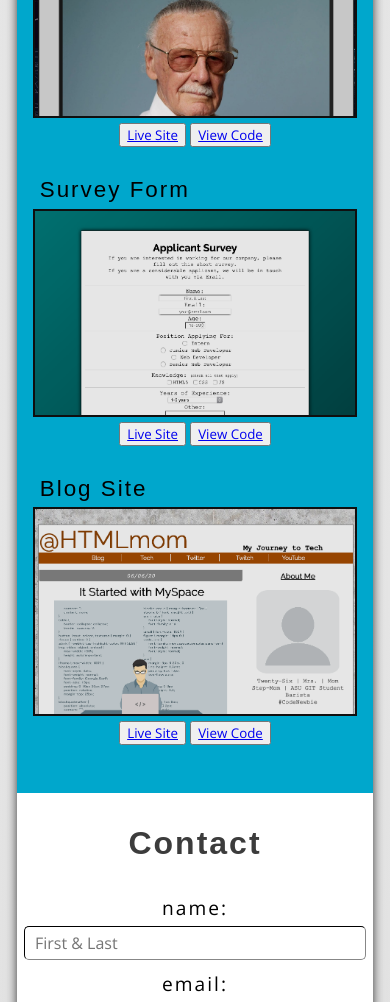
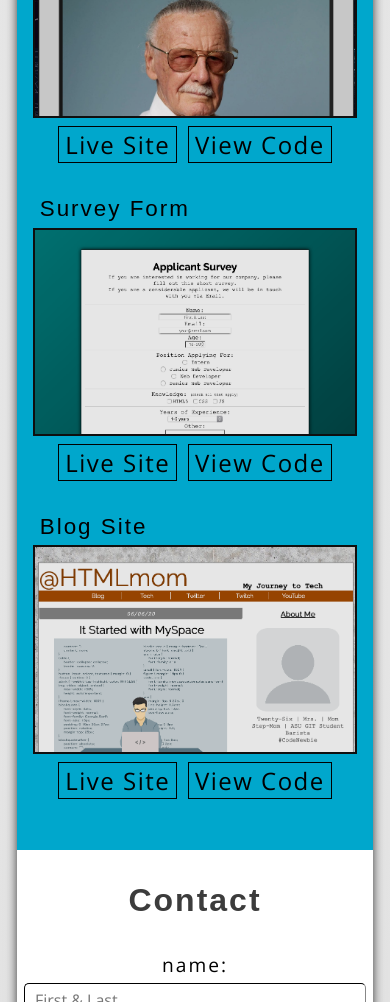
Before and after one commit to taykcreative/Portfolio, a plain HTML site: page index.html in a window 390 px wide. Shown: the part 1320-2322 px from the top of the page. Drawn offline with nearby package versions, Linux system fonts and the light colour scheme; a web font is replaced by a local one.

Commit message:
Update style.css
Added styles to "Live Site" and "View Code" buttons.

```diff
--- a/style.css
+++ b/style.css
@@ -169,6 +169,25 @@ h4 {
     box-shadow: 0 0 20px #fff;
 }
 
+.livecode {
+    display: flex;
+    justify-content: space-around;
+    padding: 0 10%;
+}
+
+.livecode a {
+    text-decoration: none;
+    color: #000;
+    font-size: 1rem;
+    letter-spacing: 1.5px;
+}
+
+.livecode button {
+    background-color: transparent;
+    border: 1px solid #000;
+    margin: 3px auto;
+}
+
 #contact {
     display: flex;
     padding-bottom: 2em;
@@ -281,6 +300,11 @@ footer {
         width: 20em;
     }
 
+    .livecode {
+        flex-direction: column;
+        padding: 0 0;
+    }
+
 }
 
 @media screen and (max-width: 718px) {
@@ -338,6 +362,15 @@ footer {
         display: block;
     }
 
+    .livecode {
+        flex-direction: row;
+        padding: 0 10%;
+    }
+
+    .livecode a {
+        font-size: 1.5rem;
+    }
+
     h4 {
         text-align: left;
         text-indent: 1em;
```
